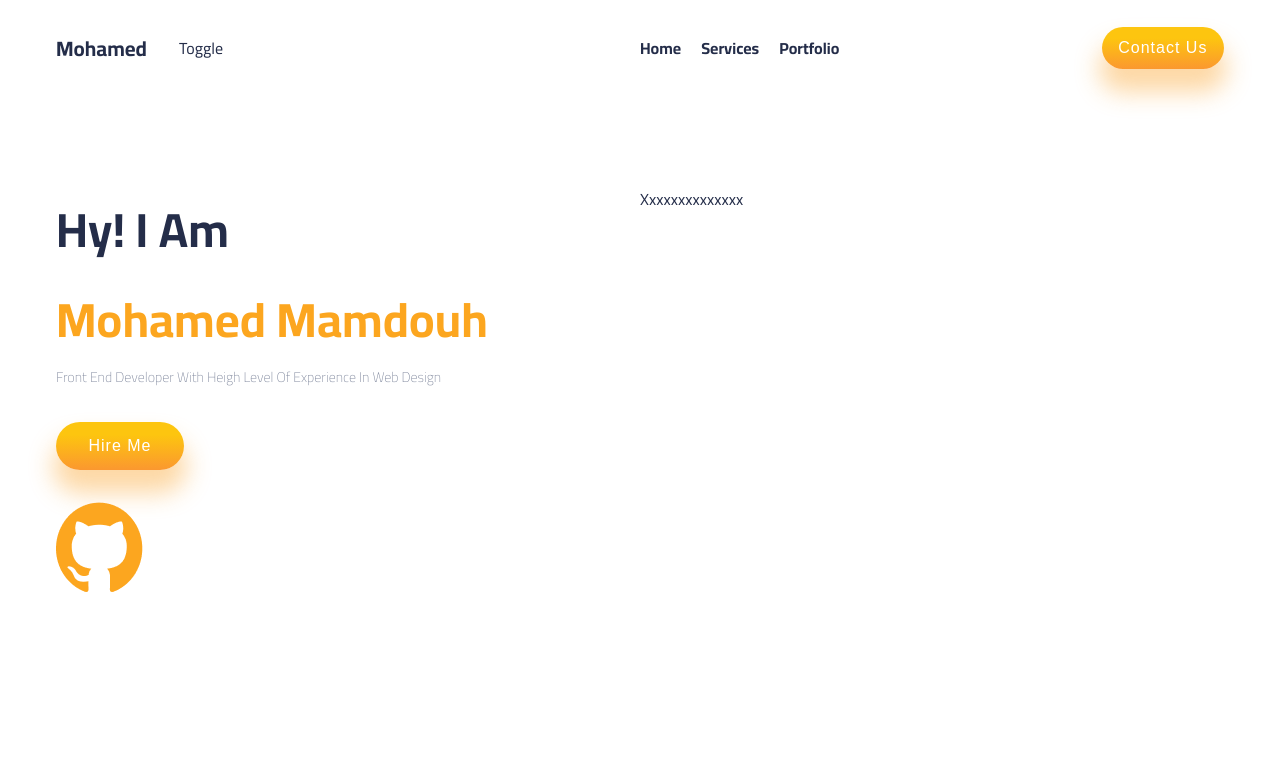
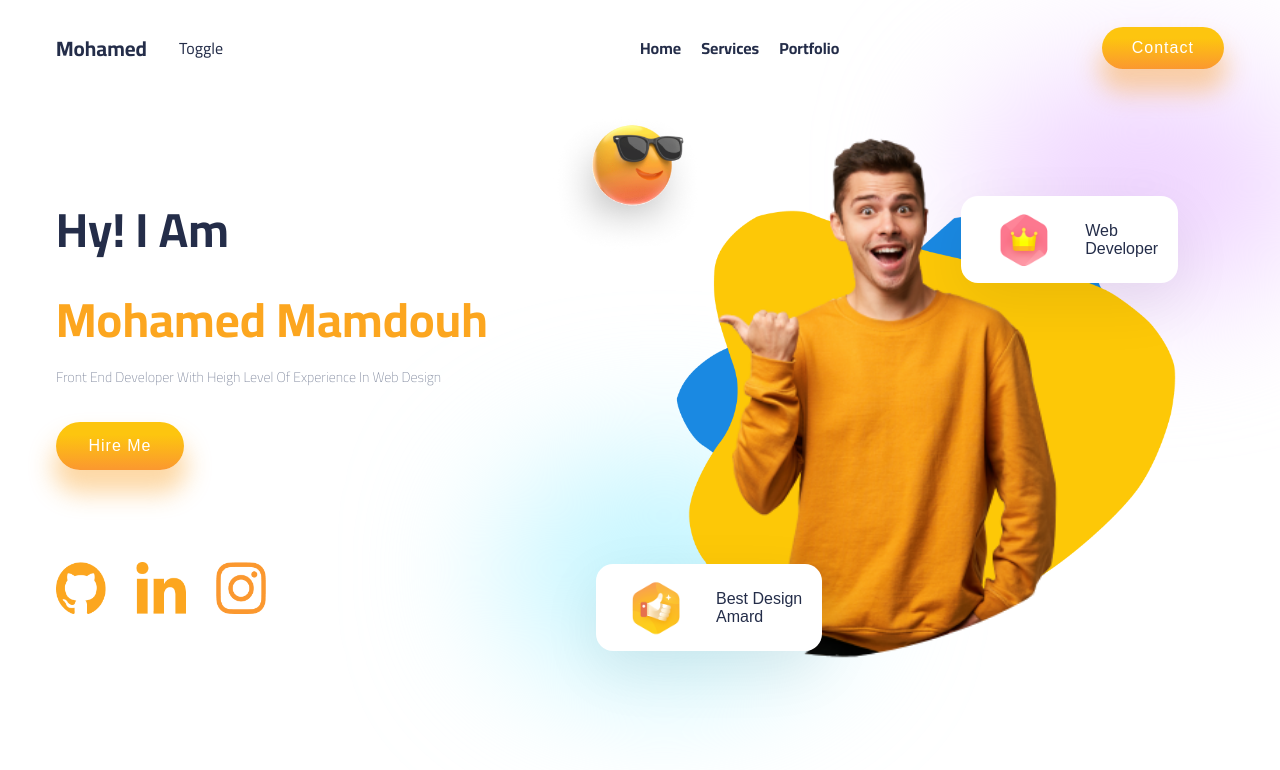
Before and after one commit to MohamedMamdouh-98/a-store, a React (Create React App) app: page / in a window 1280 px wide. Shown: the top 770 px of the page. Built offline with nearby package versions, Linux system fonts and the light colour scheme; a web font is replaced by a local one.

Commit message:
Header part completed

```diff
--- /dev/null
+++ b/src/components/FloatingDiv/FloatingDiv.css
@@ -0,0 +1,18 @@
+.floatingDiv{
+    display: flex;
+    justify-content: space-around;
+    background: #fff;
+    box-shadow: var(--boxShadow);
+    border-radius: 17px;
+    align-items: center;
+    height: 87px ;
+    padding: 0px 20px 0px 0px;
+}
+
+.floatingDiv img{
+    transform: scale(0.4)
+}
+.floatingDiv span{
+    font-family: sans-serif;
+    font-size: 16px
+}
--- /dev/null
+++ b/src/components/FloatingDiv/FloatingDiv.jsx
@@ -0,0 +1,17 @@
+import React from 'react'
+import './FloatingDiv.css'
+
+function FloatingDiv({img, txt1, txt2}) {
+    return (
+        <div className="floatingDiv">
+            <img src={img}alt=""/>
+            <span>
+                {txt1}
+                <br/>
+                {txt2}
+            </span>
+        </div>
+    )
+}
+
+export default FloatingDiv
--- a/src/components/Intro/Intro.css
+++ b/src/components/Intro/Intro.css
@@ -39,3 +39,63 @@
     display: flex;
     flex: 1;
 }
+
+.i-icons{
+    display: flex;
+    gap: 30px;
+    margin-top: 60px
+}
+.i-icons img{
+    width: 50px;
+    cursor: pointer;
+    transition: all 0.2s;
+}
+
+.i-icons img:hover{
+    transform: scale(1.2)
+}
+
+.i-right{
+    flex: 1;
+    position: relative;
+}
+.i-right>*{
+    position: absolute;
+    z-index: 1;
+}
+
+.i-right>:nth-child(1){
+    transform: scale(0.64);
+    left: -15%;
+    top: -9%
+}
+.i-right>:nth-child(2){
+    transform: scale(0.64);
+    left: -15%;
+    top: -15%
+}
+
+.i-right>:nth-child(3){
+    transform: scale(1.4);
+    left: 20%;
+    top: 3%
+
+}
+.i-right>:nth-child(4){
+    transform: scale(0.6);
+    top: -19%;
+    left: -24%;
+    border-radius: 50%;
+    padding: 0;
+}
+.blur{
+    position: absolute;
+    width: 22rem;
+    height: 14rem;
+    border-radius: 50%;
+    background-color: #edd0ff;
+    z-index: -9;
+    left: 56%;
+    top: -18%;
+    filter: blur(72px)
+}
--- a/src/components/Intro/Intro.jsx
+++ b/src/components/Intro/Intro.jsx
@@ -1,6 +1,16 @@
 import React from 'react'
 import './Intro.css';
 import Github from '../../images/github.png';
+import LinkedIn from '../../images/linkedin.png';
+import Instgram from '../../images/instagram.png';
+import Vector1 from '../../images/Vector1.png';
+import Vector2 from '../../images/Vector2.png';
+import boy from '../../images/boy.png';
+import thumbup from '../../images/thumbup.png';
+import Crown from '../../images/crown.png';
+import glassesimoji from '../../images/glassesimoji.png';
+import FloatingDiv from '../FloatingDiv/FloatingDiv';
+
 
 
 
@@ -16,10 +26,30 @@ function Intro() {
                 <button className="button i-button">hire me</button>
                 <div className="i-icons">
                     <img src={Github} alt=""/>
+                    <img src={LinkedIn} alt=""/>
+                    <img src={Instgram} alt=""/>
                 </div>
             </div>
             <div className="i-right">
-            xxxxxxxxxxxxxx
+                <img src={Vector1} alt=""/>
+                <img src={Vector2} alt=""/>
+                <img src={boy} alt=""/>
+                <img src={glassesimoji} alt=""/>
+                <div style={{top: '2%', left: '55%'}}>
+                    <FloatingDiv img={Crown} txt1='web' txt2='developer'/>
+                </div>
+                <div style={{top: '380px', left: '-44px'}}>
+                <FloatingDiv img={thumbup} txt1='best design' txt2='amard'/>
+            </div>
+            <div className="blur" style={{background: 'rgb(238 210 255)'}}></div>
+            <div className="blur" style={{
+                background: '#c1f5ff',
+                top: '17rem',
+                width: '21rem',
+                heigh: '11rem',
+                left: '-9rem'
+            }}>
+            </div>
             </div>
         </div>
     )
--- a/src/components/NavBar.jsx
+++ b/src/components/NavBar.jsx
@@ -19,7 +19,7 @@ function NavBar() {
                     </ul>
                 </div>
                 <button className="button n-button">
-                    contact us
+                    contact
                 </button>
             </div>
         </div>
```
Also changed, not shown: src/components/Services/Services.jsx (added, +9 -0 lines), src/components/Services/Services.css (added).
